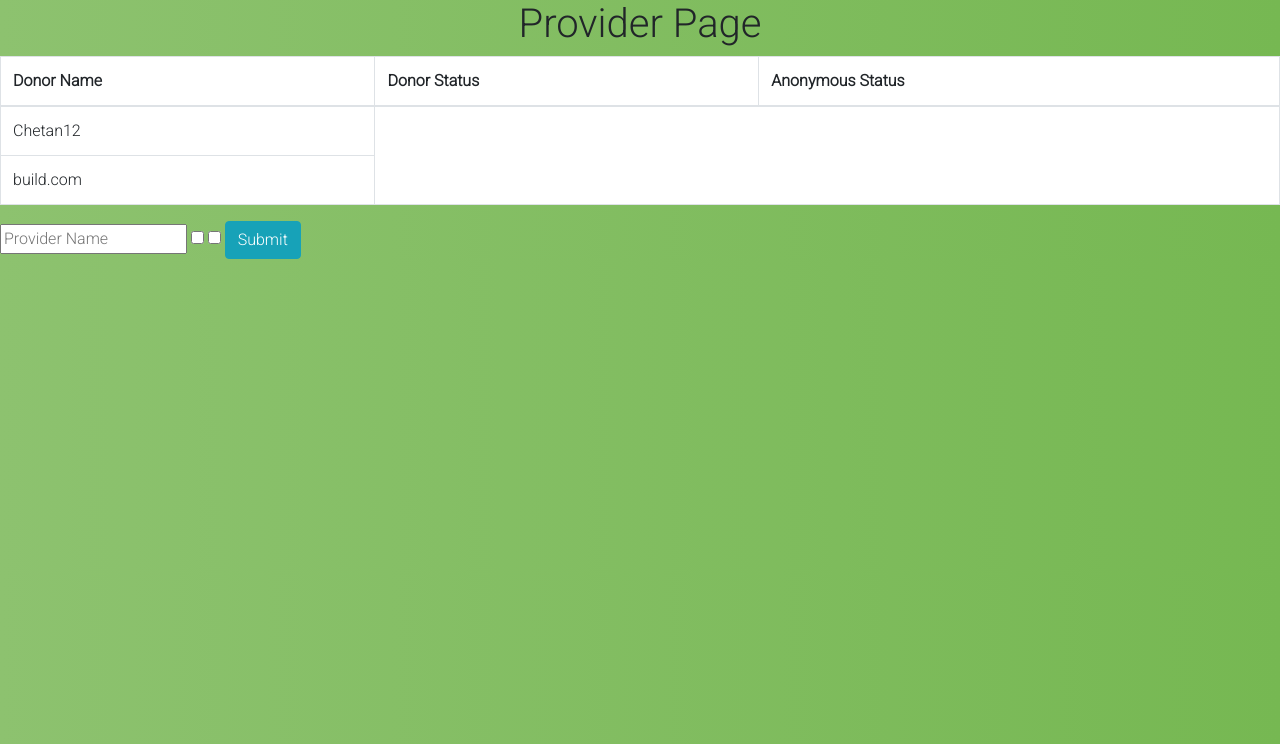
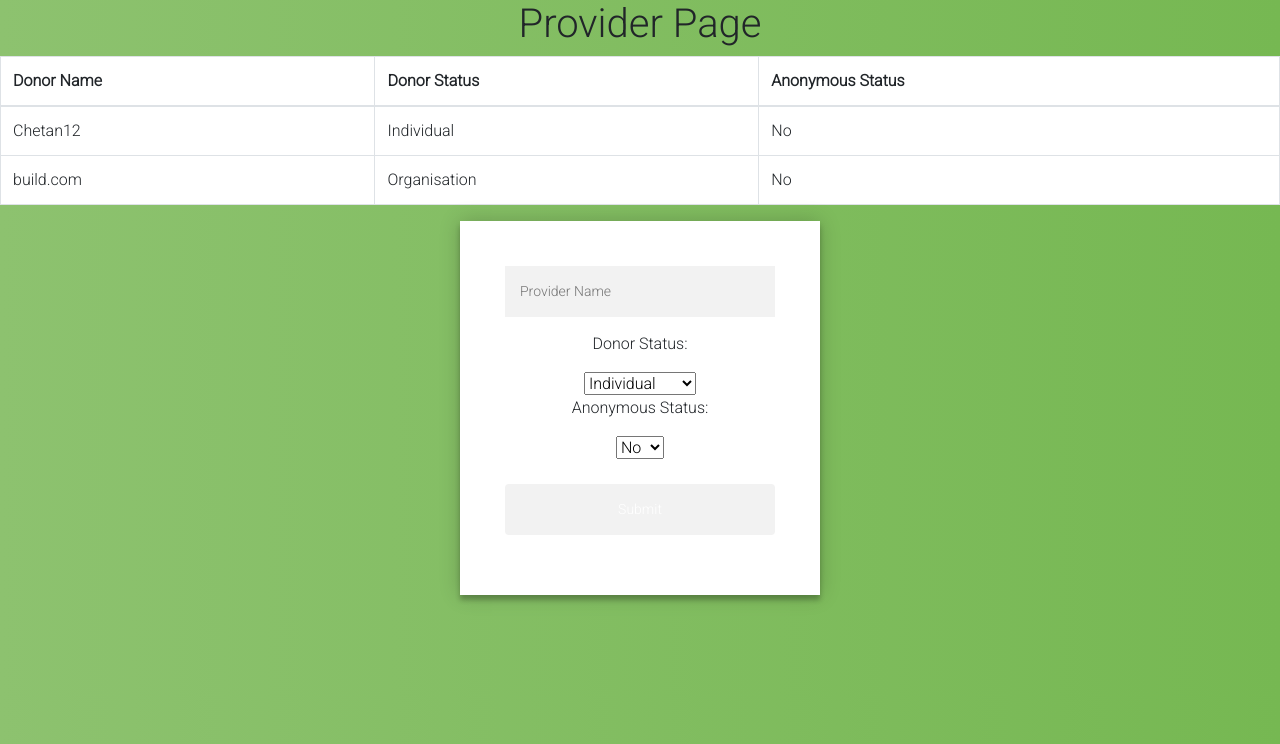
Before and after one commit to brijesh133/FoodPantry, a Django app: page /provider/ in a window 1280 px wide. Shown: the part 56-800 px from the top of the page. Run offline with Django 3.2, Linux system fonts and the light colour scheme; data comes from the database, SQL or seed files in the repository; both versions use the stored data as it was after the commit; some libraries are stand-ins or nearby versions.

Commit message:
improved provider app

```diff
--- a/provider/forms.py
+++ b/provider/forms.py
@@ -5,6 +5,10 @@
 
 class provider_form(forms.ModelForm):
     donor_name = forms.CharField(widget=forms.TextInput(attrs={'placeholder': 'Provider Name '}))
+    CHS = [('Individual', 'Individual'), ('Organisation', 'Organisation')]
+    donor_status = forms.CharField(widget=forms.Select(attrs={'style':'display:inline;'},choices=CHS))
+    CH = [('No', 'No'),('Yes', 'Yes')]
+    anonymous_status = forms.CharField(widget=forms.Select(attrs={'style':'display:inline;'},choices=CH))
     class Meta():
 	     model = provider
 	     fields = '__all__'
--- a/provider/models.py
+++ b/provider/models.py
@@ -3,7 +3,7 @@
 # Create your models here.
 class provider(models.Model):
     donor_name = models.CharField(max_length=50,primary_key=True)
-    donor_status = models.BooleanField(default=False)
-    anonymous_status = models.BooleanField(default=False)
+    donor_status = models.CharField(max_length=50)
+    anonymous_status = models.CharField(max_length=3)
     def __str__(self):
           return self.donor_name
--- a/templates/provider/provider.html
+++ b/templates/provider/provider.html
@@ -40,7 +40,6 @@
 	</div>
 	</div>
 </div> {% endcomment %}
-
  <table bgcolor="white" class="table table-bordered">
   <thead>
     <tr>
@@ -55,24 +54,11 @@
     <tr>
 
     				<td>{{each.donor_name}}</td>
-					{% comment %} <td>{{each.donor_status}}</td>
-					<td>{{each.anonymous_status}}</td> {% endcomment %}
-
-					 {% if  each.donor_status == True %}
-    				<td>Organization</td>
-    			{% elif each.donor_status == False %}
-    				<td>Individual</td>
-					{% endif %}
-
-				{% if  each.anonymous_status == True %}
-    				<td>Yes</td>
-    			{% elif each.anonymous_status == False %}
-    				<td>No</td>
-					{% endif %}
-
-
-
-					    				 {% comment %} <td>                        <a class="btn btn-success" href="{% url 'update' each.id %}">Edit</a>
+					<td>{{each.donor_status}}</td>
+					<td>{{each.anonymous_status}}</td>
+					{% comment %}
+					<td>
+					<a class="btn btn-success" href="{% url 'update' each.id %}">Edit</a>
 					<a class="btn btn-danger" href="#" onclick="confirmDeleteModal({{each.id}})">Delete</a>   {% endcomment %}
                    {% comment %} <a class="btn btn-success" href="{% url 'remove' each.id %}">Delete</a>  {% endcomment %}
     			 </td>
@@ -81,15 +67,23 @@
 		 		{% endfor %}
   </tbody>
 </table>
-
+<div class="form">
 <div class="center-column">
 	<form method="POST" action="/provider/">
 		{% csrf_token %}
-    				{{donor_data.donor_name}}
+
+					{{donor_data.donor_name}}
+					<p>Donor Status:</p>
 					{{donor_data.donor_status}}
+					<p>Anonymous Status:</p>
 					{{donor_data.anonymous_status}}
-		<input class="btn btn-info" type="submit" name="Add donor">
+					<br>
+					<br>
+
+
+		<input class="btn btn-primary" type="submit" name="Add donor">
 	</form>
+</div>
 
 
 </body>
```
Also changed, not shown: db.sqlite3, provider/migrations/0003_auto_20200428_0134.py (added), provider/migrations/0004_auto_20200428_0140.py (added), 2 other files.
